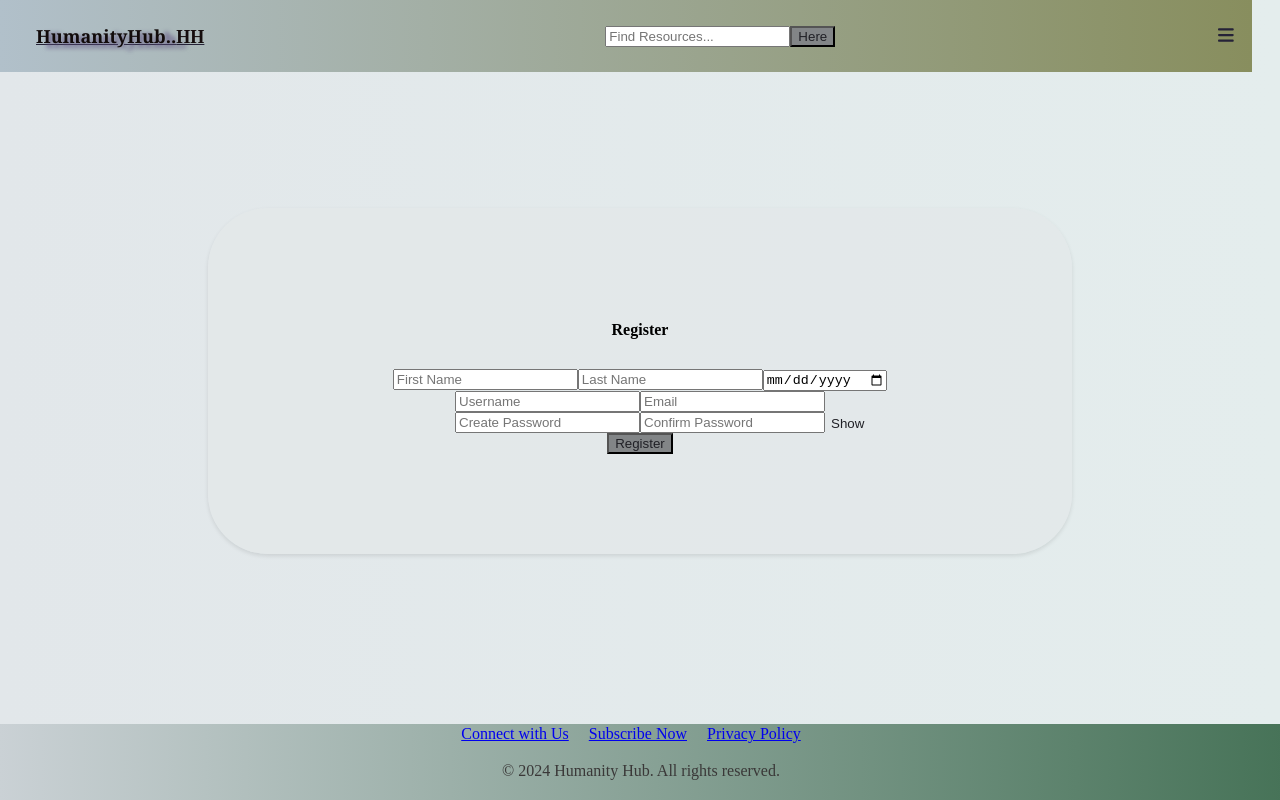
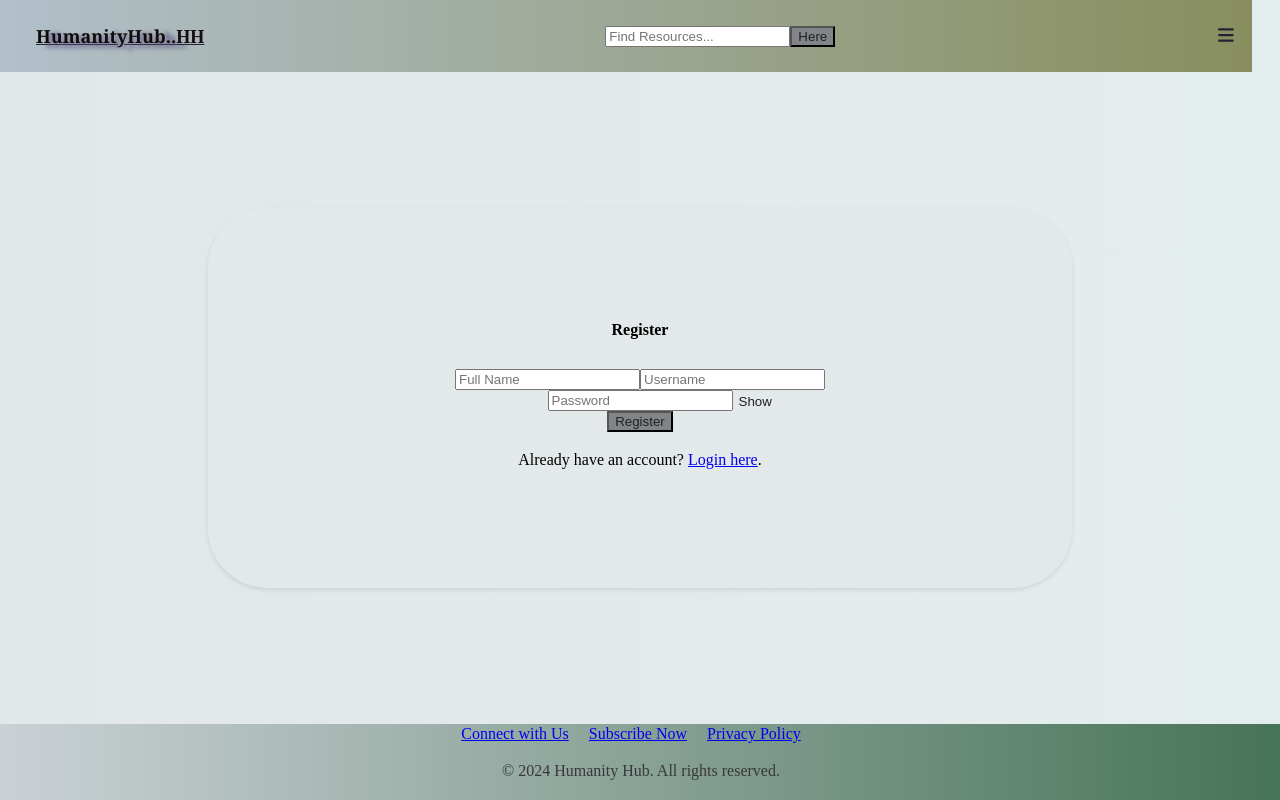
Before and after one commit to yana1al/HumanityHub, a React (Vite) app: page /Register in a window 1280 px wide. Built offline with nearby package versions, Linux system fonts and the light colour scheme.

Commit message:
Fixing register

```diff
--- a/pages/Register.jsx
+++ b/pages/Register.jsx
@@ -1,34 +1,20 @@
 import { useState } from "react";
-import { useNavigate } from "react-router-dom";
+import { useNavigate, Link } from "react-router-dom";
 import Client from "../services/apis";
 
 const Register = () => {
-  const [firstName, setFirstName] = useState("");
-  const [lastName, setLastName] = useState("");
-  const [dob, setDob] = useState("");
+  const [fullName, setFullName] = useState("");
   const [username, setUsername] = useState("");
-  const [email, setEmail] = useState("");
   const [password, setPassword] = useState("");
-  const [confirmPassword, setConfirmPassword] = useState("");
   const [showPassword, setShowPassword] = useState(false);
   const navigate = useNavigate();
 
   const handleSubmit = async (e) => {
     e.preventDefault();
     try {
-
-      if (password !== confirmPassword) {
-        console.error("Passwords do not match");
-        return;
-      }
-
-
       const response = await Client.post("/auth/register", {
-        firstName,
-        lastName,
-        dob,
+        fullName,
         username,
-        email,
         password,
       });
       console.log(response.data);
@@ -44,50 +30,22 @@ const Register = () => {
       <form onSubmit={handleSubmit}>
         <input
           type="text"
-          placeholder="First Name"
-          value={firstName}
-          onChange={(e) => setFirstName(e.target.value)}
-        />
-        <input
-          type="text"
-          placeholder="Last Name"
-          value={lastName}
-          onChange={(e) => setLastName(e.target.value)}
-        />
-        <input
-          type="date"
-          placeholder="Date of Birth"
-          value={dob}
-          onChange={(e) => setDob(e.target.value)}
+          placeholder="Full Name"
+          value={fullName}
+          onChange={(e) => setFullName(e.target.value)}
         />
         <input
           type="text"
           placeholder="Username"
           value={username}
           onChange={(e) => setUsername(e.target.value)}
-          autoComplete="username"
-        />
-        <input
-          type="email"
-          placeholder="Email"
-          value={email}
-          onChange={(e) => setEmail(e.target.value)}
-          autoComplete="email"
         />
         <div className="password-input-container">
           <input
             type={showPassword ? "text" : "password"}
-            placeholder="Create Password"
+            placeholder="Password"
             value={password}
             onChange={(e) => setPassword(e.target.value)}
-            autoComplete="new-password"
-          />
-          <input
-            type={showPassword ? "text" : "password"}
-            placeholder="Confirm Password"
-            value={confirmPassword}
-            onChange={(e) => setConfirmPassword(e.target.value)}
-            autoComplete="new-password"
           />
           <button
             type="button"
@@ -99,6 +57,9 @@ const Register = () => {
         </div>
         <button type="submit">Register</button>
       </form>
+      <p>
+        Already have an account? <Link to="/login">Login here</Link>.
+      </p>
     </div>
   );
 };
--- a/src/components/Nav.jsx
+++ b/src/components/Nav.jsx
@@ -7,9 +7,7 @@ import "../App.css";
 const Nav = () => {
   const [searchQuery, setSearchQuery] = useState("");
   const [menuOpen, setMenuOpen] = useState(false);
-  const [errorMessage, setErrorMessage] = useState("");
   const navigate = useNavigate();
-
 
   const handleLogout = () => {
     // Clear authentication token or user session from localStorage
@@ -23,11 +21,11 @@ const Nav = () => {
   };
 
   const handleMenuClick = () => {
-    setMenuOpen(!menuOpen);
+    setMenuOpen(!menuOpen); // Toggle menu open/close state
   };
 
   const handleMenuItemClick = (section) => {
-    setMenuOpen(false);
+    setMenuOpen(false); // Close the menu when a menu item is clicked
     switch (section) {
       case "about":
         navigate("/about");
@@ -49,13 +47,7 @@ const Nav = () => {
     }
   };
 
-  // Function to handle displaying error message
-  const handleErrorMessage = (message) => {
-    setErrorMessage(message);
-    setTimeout(() => {
-      setErrorMessage("");
-    }, 3000); // Clear the error message after 3 seconds
-  };
+  const isAuthenticated = localStorage.getItem("token");
 
   return (
     <nav className="navbar">
@@ -77,9 +69,11 @@ const Nav = () => {
         />
         <button onClick={handleSearch}>Here</button>
       </div>
+
       <div className="menu-icon" onClick={handleMenuClick}>
         <FontAwesomeIcon icon={faBars} />
       </div>
+
       {menuOpen && (
         <div className="menu-list">
           <div className="menu-item" onClick={() => handleMenuItemClick("about")}>About Us</div>
@@ -87,7 +81,7 @@ const Nav = () => {
           <div className="menu-item" onClick={() => handleMenuItemClick("events")}>Events</div>
           <div className="menu-item" onClick={() => handleMenuItemClick("resources")}>Resources</div>
           {/* Check if user is authenticated to display appropriate menu item */}
-        {localStorage.getItem("token") ? (
+          {isAuthenticated ? (
             <div className="menu-item" onClick={handleLogout}>Logout</div>
           ) : (
             <div className="menu-item" onClick={() => handleMenuItemClick("login")}>Login</div>
```
Lines whose indentation alone changed are shown as unchanged.
